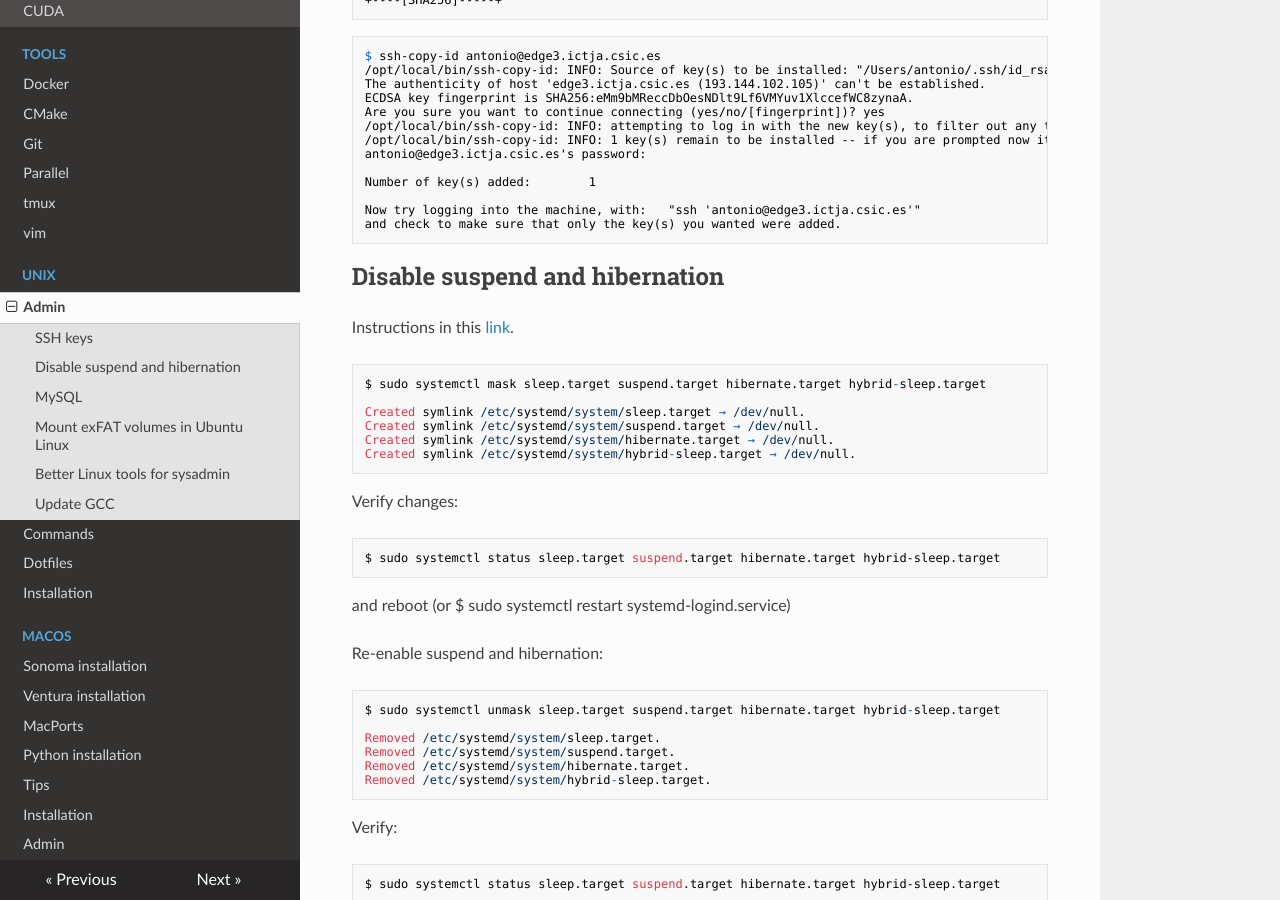
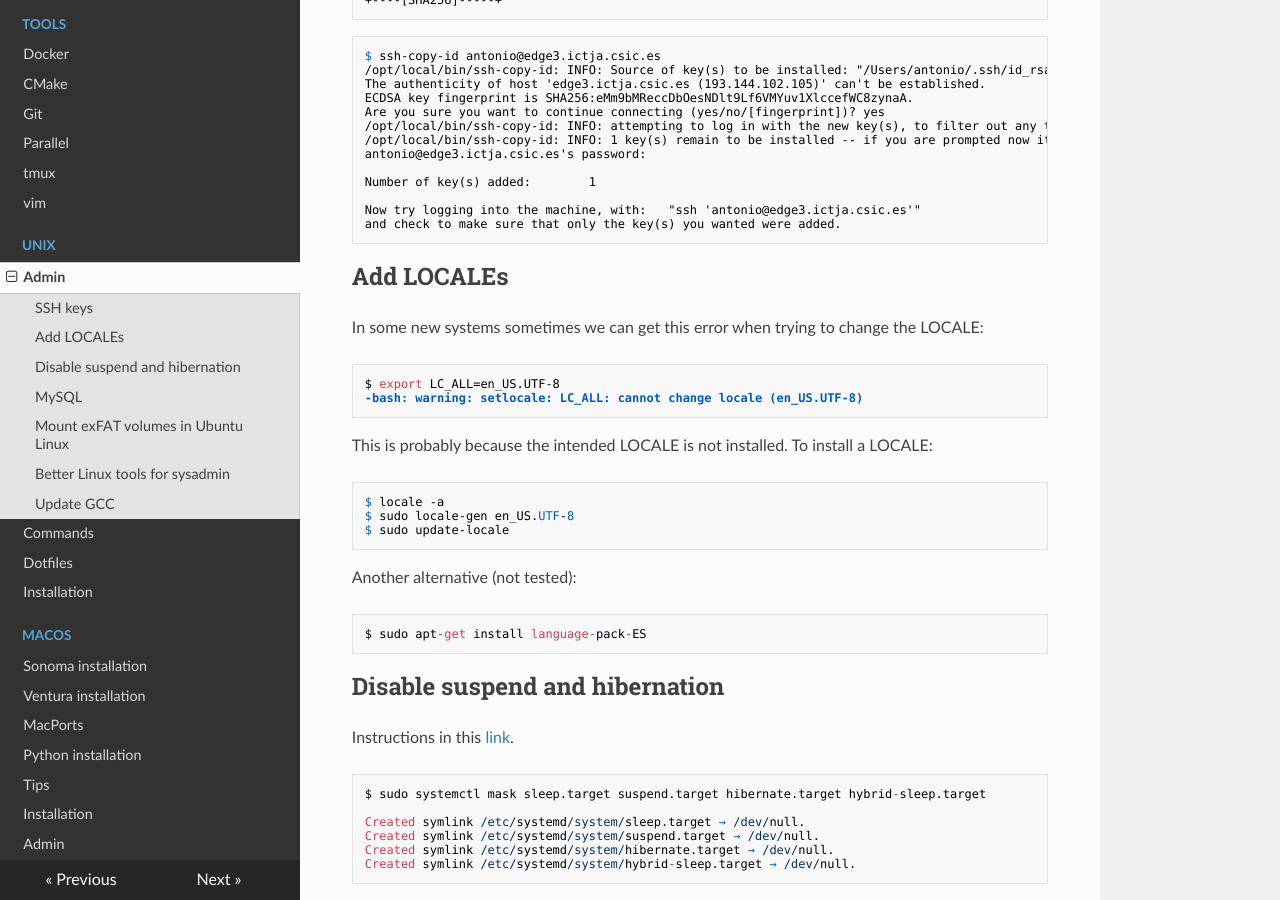
Before and after one commit to avillasenorh/Programming_Notes, an MkDocs documentation site: the page built from docs/unix/admin.md, in a window 1280 px wide and 900 px high, scrolled down 1193 px. Built offline with MkDocs 1.6.1, drawn with Linux system fonts in a browser that asks for light colours; nearby versions of some CDN libraries.

Commit message:
Installing LOCALE added to admin.md

````diff
--- a/docs/unix/admin.md
+++ b/docs/unix/admin.md
@@ -73,6 +73,24 @@ Number of key(s) added:        1
 Now try logging into the machine, with:   "ssh 'antonio@edge3.ictja.csic.es'"
 and check to make sure that only the key(s) you wanted were added.
 ```
+
+## Add LOCALEs
+
+In some new systems sometimes we can get this error when trying to change the LOCALE:
+
+    $ export LC_ALL=en_US.UTF-8
+    -bash: warning: setlocale: LC_ALL: cannot change locale (en_US.UTF-8)
+
+This is probably because the intended LOCALE is not installed. To install a LOCALE:
+
+    $ locale -a
+    $ sudo locale-gen en_US.UTF-8
+    $ sudo update-locale
+
+
+Another alternative (not tested):
+
+    $ sudo apt-get install language-pack-ES
 
 ## Disable suspend and hibernation
 
````
